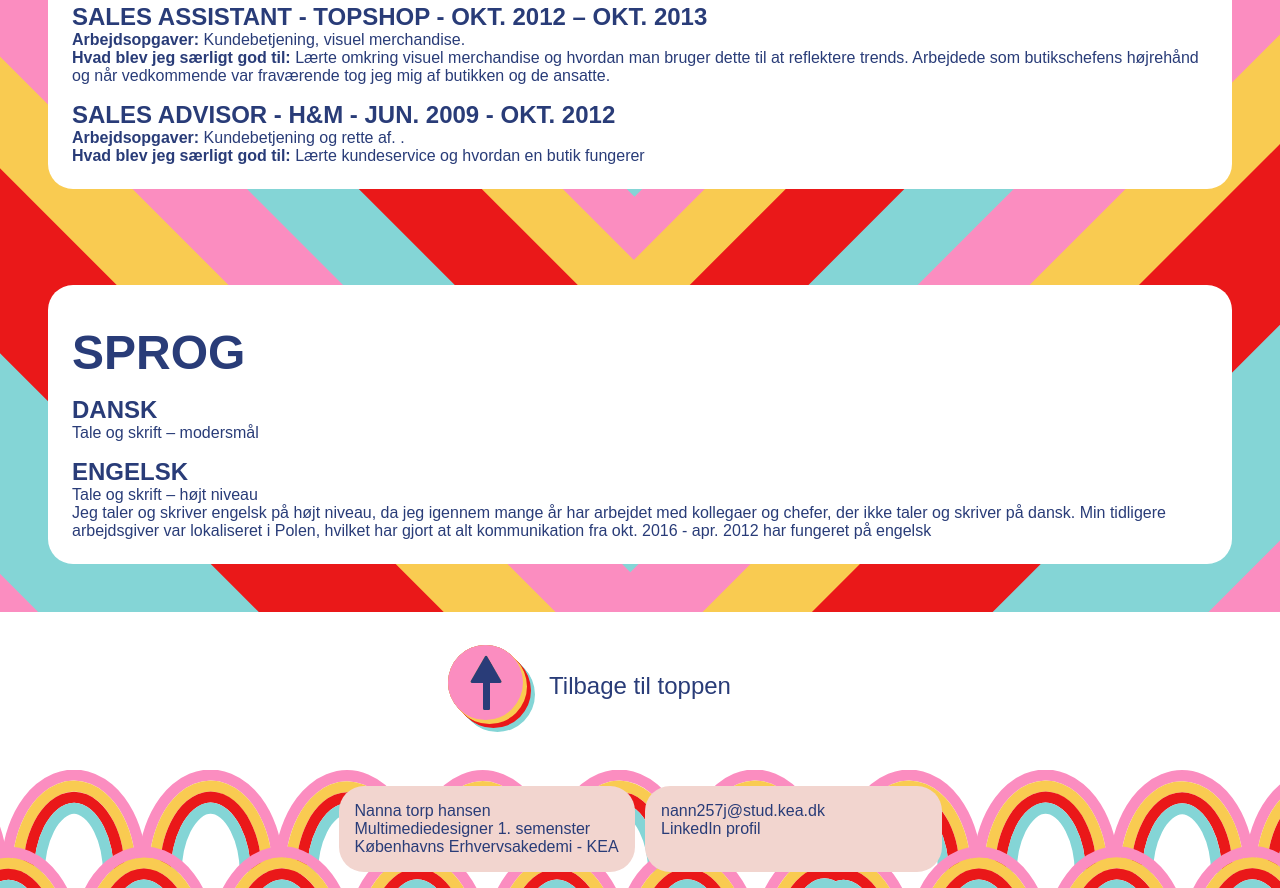
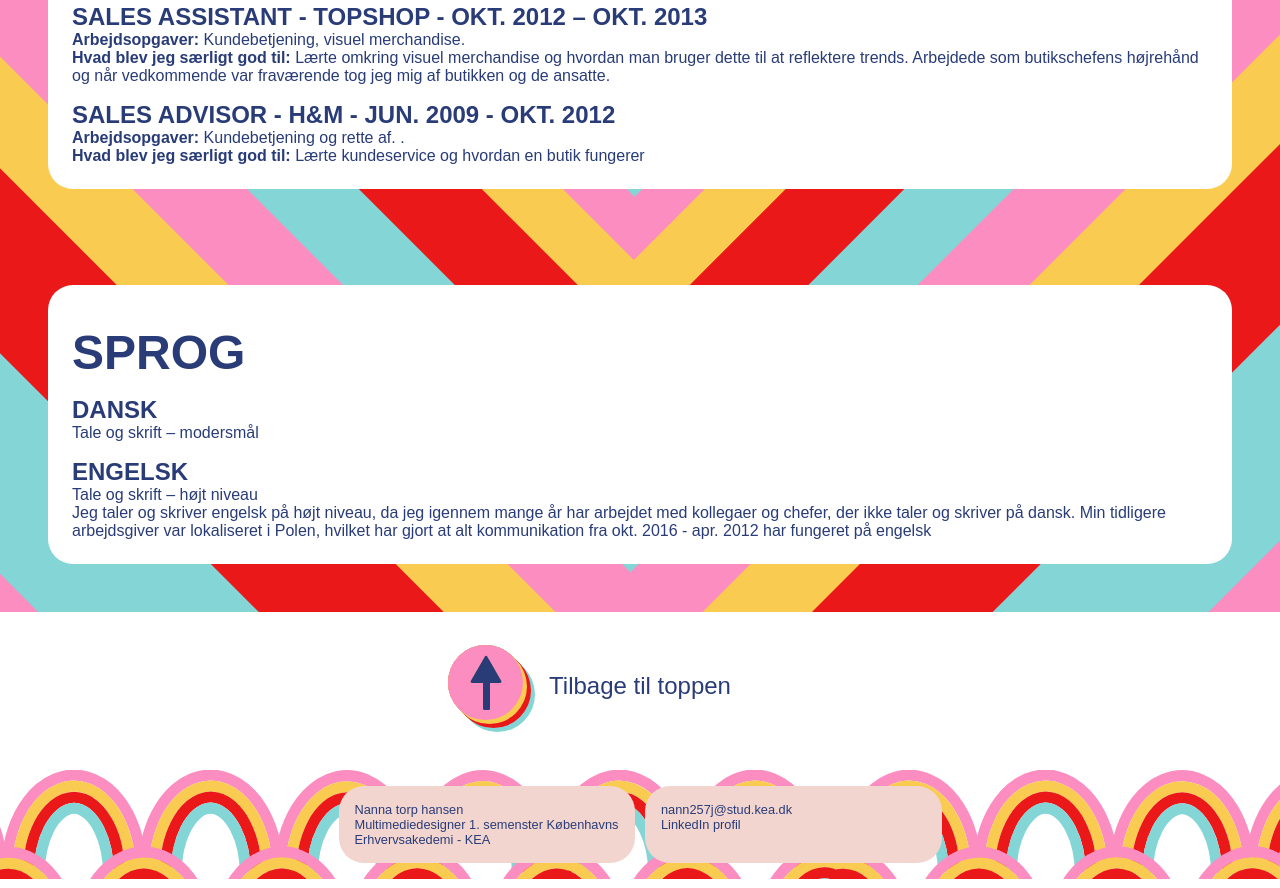
Before and after one commit to Nannatorp/portfolio_sitet, a plain HTML site: page om_mig.html in a window 1280 px wide. Shown: the part 1812-2700 px from the top of the page. Drawn offline with Linux system fonts and the light colour scheme; a web font is replaced by a local one.

Commit message:
font size i footer

```diff
--- a/style.css
+++ b/style.css
@@ -56,8 +56,8 @@ footer {
   background-image: url(svg/baggrund_2.svg);
   display: grid;
   grid-template-columns: repeat(4, 1fr);
-  /* padding: var(--space-sm); */
   gap: 10px;
+  font-size: 0.8rem;
 }
 .col_1 {
   grid-column: 2/3;
```
Also changed, not shown: index.html (+0 -2 lines).
